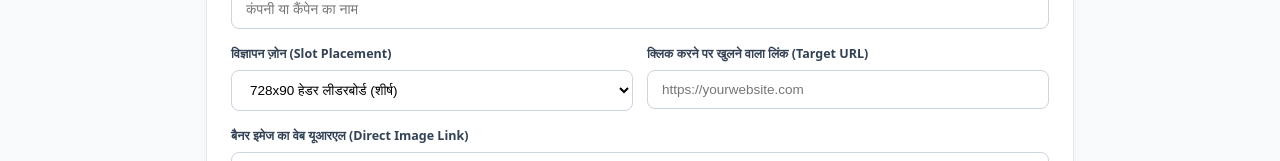
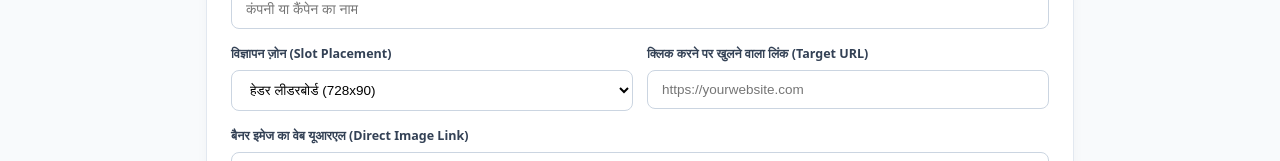
Before and after one commit to algogrowth2-cell/news-network, a Next.js app: page /advertiser/dashboard in a window 1280 px wide. Shown: the part 203-364 px from the top of the page. Built offline with nearby package versions, Linux system fonts and the light colour scheme; no server answers; the database is empty; sample sign-in values are in the browser's storage.

Commit message:
fix: strictly default advertiser ads to paused and remove citation text

```diff
--- a/src/app/advertiser/dashboard/page.tsx
+++ b/src/app/advertiser/dashboard/page.tsx
@@ -52,22 +52,23 @@ export default function AdvertiserDashboard() {
     setMsg('');
 
     try {
-      // 🔒 HAR AD STRICTLY PENDING ME JAYEGA (Admin Approval Required)
+      // 🔒 HAR NAYA AD BY-DEFAULT PAUSED MEIN HI SAVE HOGA
       await addDoc(collection(db, 'ads'), {
         name: adName.trim() || 'विज्ञापन',
         zone,
         imageUrl: imageUrl.trim(),
         targetUrl: targetUrl.trim(),
+        budget: 5000,
         advertiserId: advertiser?.id || '',
         advertiserEmail: advertiser?.email || '',
         createdAt: new Date().toISOString(),
-        status: 'pending' // 🔴 STRICTLY PENDING: Live tabhi hoga jab Admin panel me approve hoga
+        status: 'paused' // 🔴 STRICTLY PAUSED: Admin jab tak approve nahi karega active nahi hoga
       });
 
       setAdName('');
       setImageUrl('');
       setTargetUrl('');
-      setMsg('✓ आपका विज्ञापन अनुमोदन (Approval) के लिए भेज दिया गया है। एडमिन द्वारा सक्रिय करने के बाद यह पोर्टल पर लाइव होगा।');
+      setMsg('✓ आपका विज्ञापन सफलतापूर्वक भेज दिया गया है! एडमिन द्वारा स्वीकृति के बाद ही यह पोर्टल पर लाइव होगा।');
     } catch (err: any) {
       console.error(err);
       alert('विज्ञापन सबमिट करने में त्रुटि आई: ' + err.message);
@@ -152,8 +153,8 @@ export default function AdvertiserDashboard() {
                   onChange={(e) => setZone(e.target.value)}
                   style={{ width: '100%', padding: '11px 14px', border: '1px solid #cbd5e1', borderRadius: '8px', fontSize: '13.5px', outline: 'none', background: '#fff', boxSizing: 'border-box' }}
                 >
-                  <option value="728x90 Header Leaderboard">728x90 हेडर लीडरबोर्ड (शीर्ष)</option>
-                  <option value="300x250 Sidebar Banner">300x250 साइडबार बैनर</option>
+                  <option value="728x90 (हेडर)">हेडर लीडरबोर्ड (728x90)</option>
+                  <option value="300x250 (साइडबार)">साइडबार बैनर (300x250)</option>
                 </select>
               </div>
 
```
